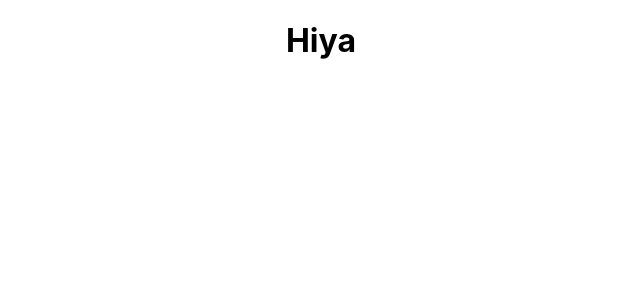
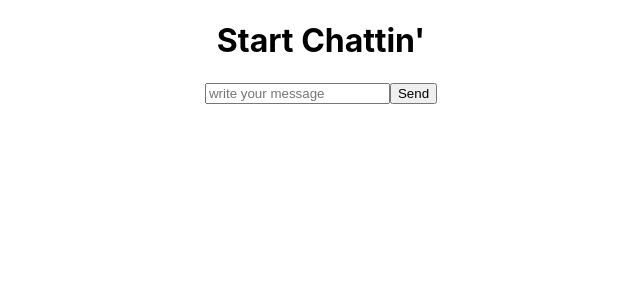
Before and after one commit to aaixn/chat.r-front, a React (Create React App) app: page / in a window 1280 px wide. Shown: the top 300 px of the page, without its empty margins (319-959 px from the left). Built offline with nearby package versions, Linux system fonts and the light colour scheme; no server answers.

Commit message:
chatroom start

```diff
--- a/src/App.js
+++ b/src/App.js
@@ -1,9 +1,13 @@
 import './App.css';
+import io from 'socket.io-client'
+import ChatRoom from './Components/ChatRoom/ChatRoom';
+
+const socket = io.connect('http://localhost:3001')    // server domain/url of server
 
 function App() {
   return (
     <div className="App">
-      <h1>Hiya</h1>
+      <ChatRoom socket={ socket }/>
     </div>
   );
 }
--- /dev/null
+++ b/src/Components/ChatRoom/ChatRoom.js
@@ -0,0 +1,41 @@
+import React, { useEffect, useState } from 'react'
+import { Socket } from 'socket.io-client'
+
+function ChatRoom({socket}) {
+
+    const [message, setMessage] = useState('')
+
+    const sendMessage = async () => {
+        if (message !== '') {
+            const messageData = {
+                content: message,
+                time: new Date(Date.now())
+            }
+            await socket.emit('send_message', messageData)
+        }
+    }
+
+    useEffect(() => {
+        socket.on('receive_message', (arg) => {
+            console.log(arg);
+        })
+    }, [socket])
+
+    return (
+    <div className='chatroom'>
+        <h1>Start Chattin'</h1>
+        <input
+            placeholder='write your message'
+            onChange={(e) => {
+                setMessage(e.target.value)
+            }}
+        />
+        <button
+            onClick={sendMessage}
+        >Send
+        </button>
+    </div>
+  )
+}
+
+export default ChatRoom
```
